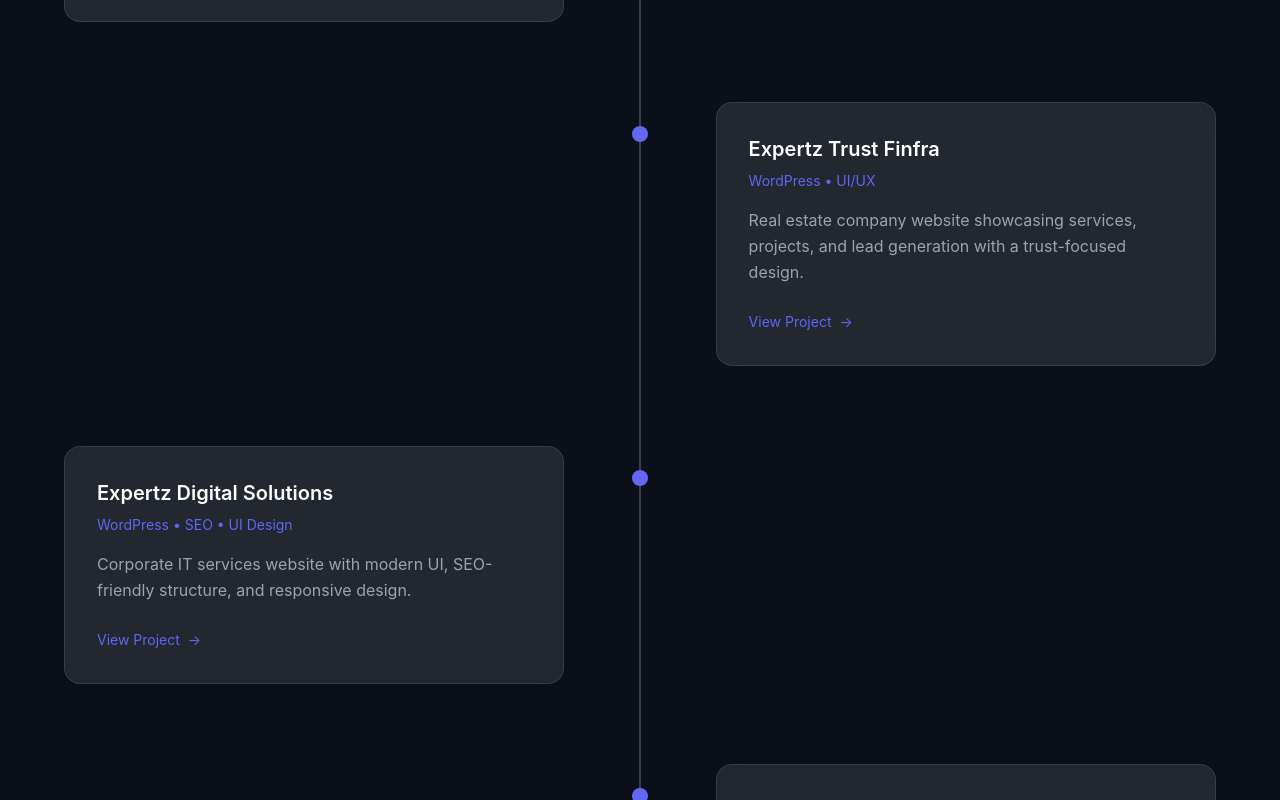
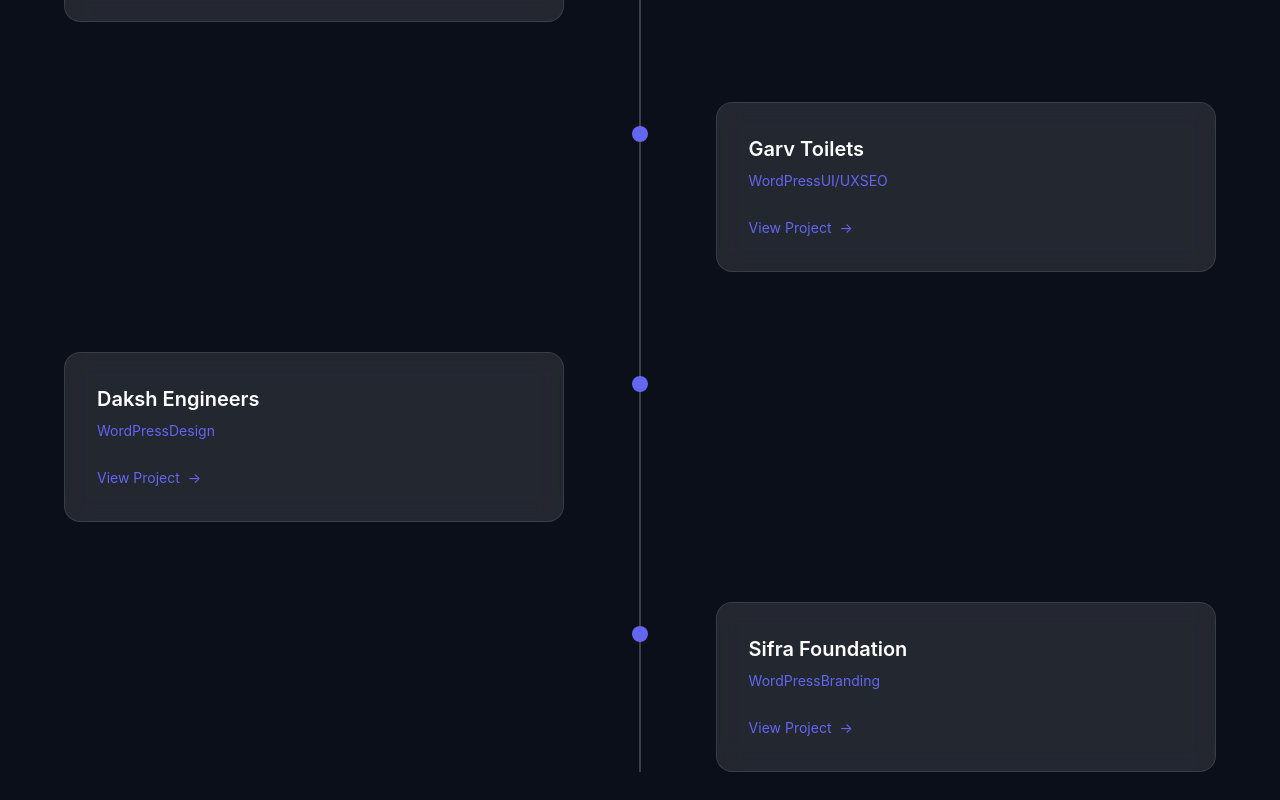
Before and after one commit to 1Eyedeagle/MyPortfolio, a React (Vite) app: page /projects in a window 1280 px wide. Shown: the part 660-1460 px from the top of the page. Built offline with nearby package versions, Linux system fonts and the light colour scheme.

Commit message:
updated projects

```diff
--- a/src/pages/Projects.jsx
+++ b/src/pages/Projects.jsx
@@ -8,22 +8,25 @@
     link: "https://theindustrialmall.com",
   },
   {
-    title: "Expertz Trust Finfra",
-    tech: "WordPress • UI/UX",
-    desc: "Real estate company website showcasing services, projects, and lead generation with a trust-focused design.",
-    link: "https://expertztrustfinfra.com",
+    title: "Garv Toilets",
+    tech: ["WordPress", "UI/UX", "SEO"],
+    description:
+      "Developed a modern corporate website for GARV Toilets, showcasing innovative IoT-enabled smart sanitation solutions and their global social impact.",
+    link: "https://www.garvtoilets.com/",
   },
   {
-    title: "Expertz Digital Solutions",
-    tech: "WordPress • SEO • UI Design",
-    desc: "Corporate IT services website with modern UI, SEO-friendly structure, and responsive design.",
-    link: "https://expertzdigitalsolution.com",
+    title: "Daksh Engineers",
+    tech: ["WordPress", "Design"],
+    description:
+      "Developed a responsive corporate website for Daksh, delivering a modern, high-performance digital experience with intuitive navigation and user-centric design.",
+    link: "https://daksh.co/",
   },
   {
-    title: "Expertz Fine Dine Restro Cafe",
-    tech: "WordPress • Branding",
-    desc: "Restaurant website with visually rich design, smooth navigation, and strong branding.",
-    link: "https://expertzfinedinerestrocafe.com",
+    title: "Sifra Foundation",
+    tech: ["WordPress", "Branding"],
+    description:
+      "Developed a responsive nonprofit website for Sifra Foundation, showcasing maternal healthcare initiatives, donor engagement, and community impact through a modern digital experience.",
+    link: "https://www.sifrafoundation.com/",
   },
 ];
 
```
